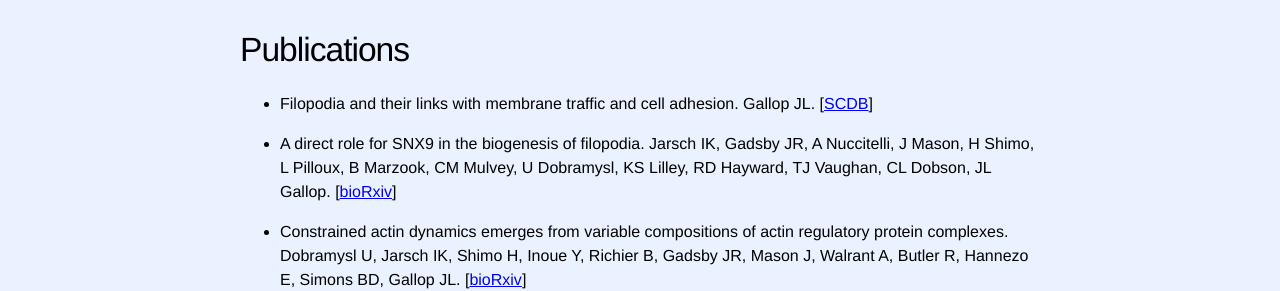
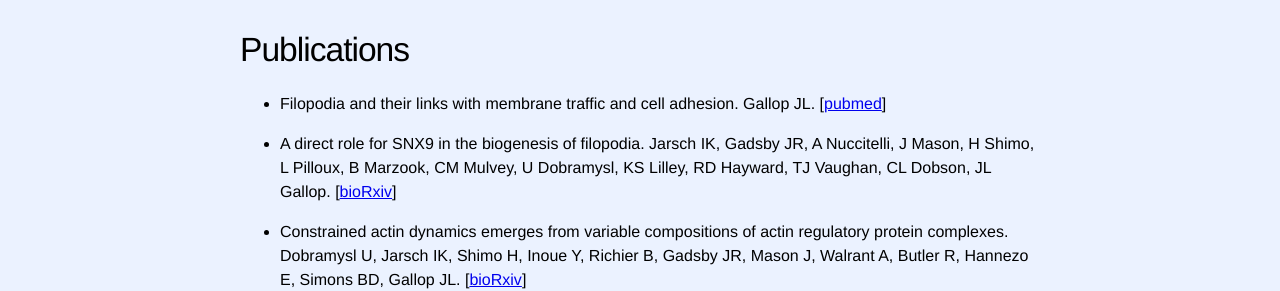
Before and after one commit to Gallop-Lab/gallop-lab.github.io, a Jekyll site: the page built from 5_publications.md, in a window 1280 px wide. Shown: the part 284-575 px from the top of the page. Built offline with Jekyll 4.4.1, drawn with Linux system fonts in a browser that asks for light colours.

Commit message:
Update 5_publications.md

```diff
--- a/5_publications.md
+++ b/5_publications.md
@@ -6,7 +6,7 @@ header: |
   div.content ul li { padding-bottom: 1em; }
   </style>
 ---
-* Filopodia and their links with membrane traffic and cell adhesion. Gallop JL. [[SCDB](doi: 10.1016/j.semcdb.2019.11.017)]
+* Filopodia and their links with membrane traffic and cell adhesion. Gallop JL. [[pubmed](https://www.ncbi.nlm.nih.gov/pubmed/31843255)]
 * A direct role for SNX9 in the biogenesis of filopodia.  Jarsch IK, Gadsby JR, A Nuccitelli, J Mason, H Shimo, L Pilloux, B Marzook, CM Mulvey, U Dobramysl, KS Lilley, RD Hayward, TJ Vaughan, CL Dobson, JL Gallop. [[bioRxiv](https://doi.org/10.1101/710285)]
 * Constrained actin dynamics emerges from variable compositions of actin regulatory protein complexes. Dobramysl U, Jarsch IK, Shimo H, Inoue Y, Richier B, Gadsby JR, Mason J, Walrant A, Butler R, Hannezo E, Simons BD, Gallop JL. [[bioRxiv](https://doi.org/10.1101/525725)]
 * Integrin signaling downregulates filopodia in muscle-tendon attachment. Richier B*, Inoue Y*, Dobramysl U, Friedlander J, Brown NH, Gallop JL. J Cell Sci 2018; 131:jcs217133. [[full text](http://jcs.biologists.org/content/131/16/jcs217133)] [[bioRxiv](https://www.biorxiv.org/content/early/2018/02/23/270546)]
```
